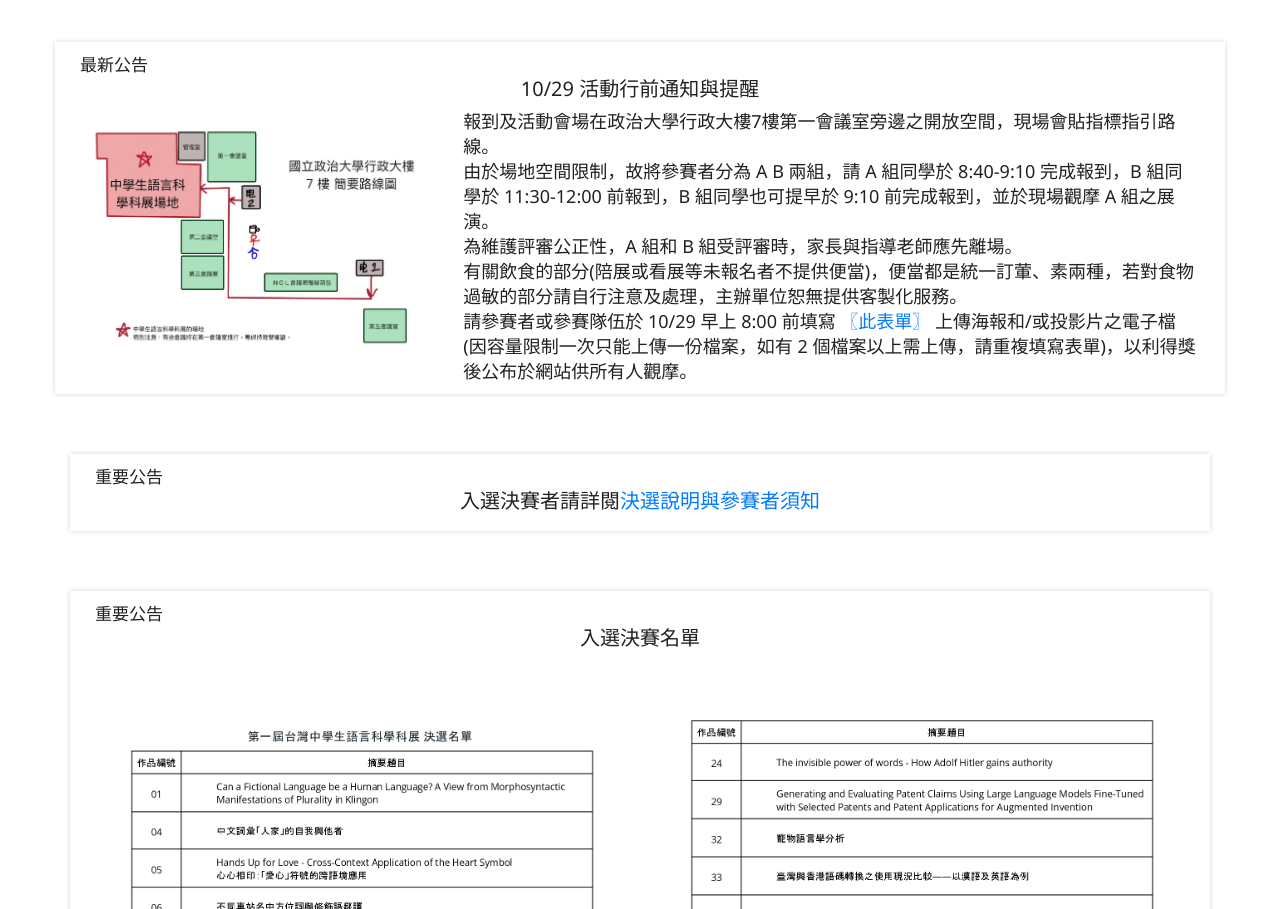
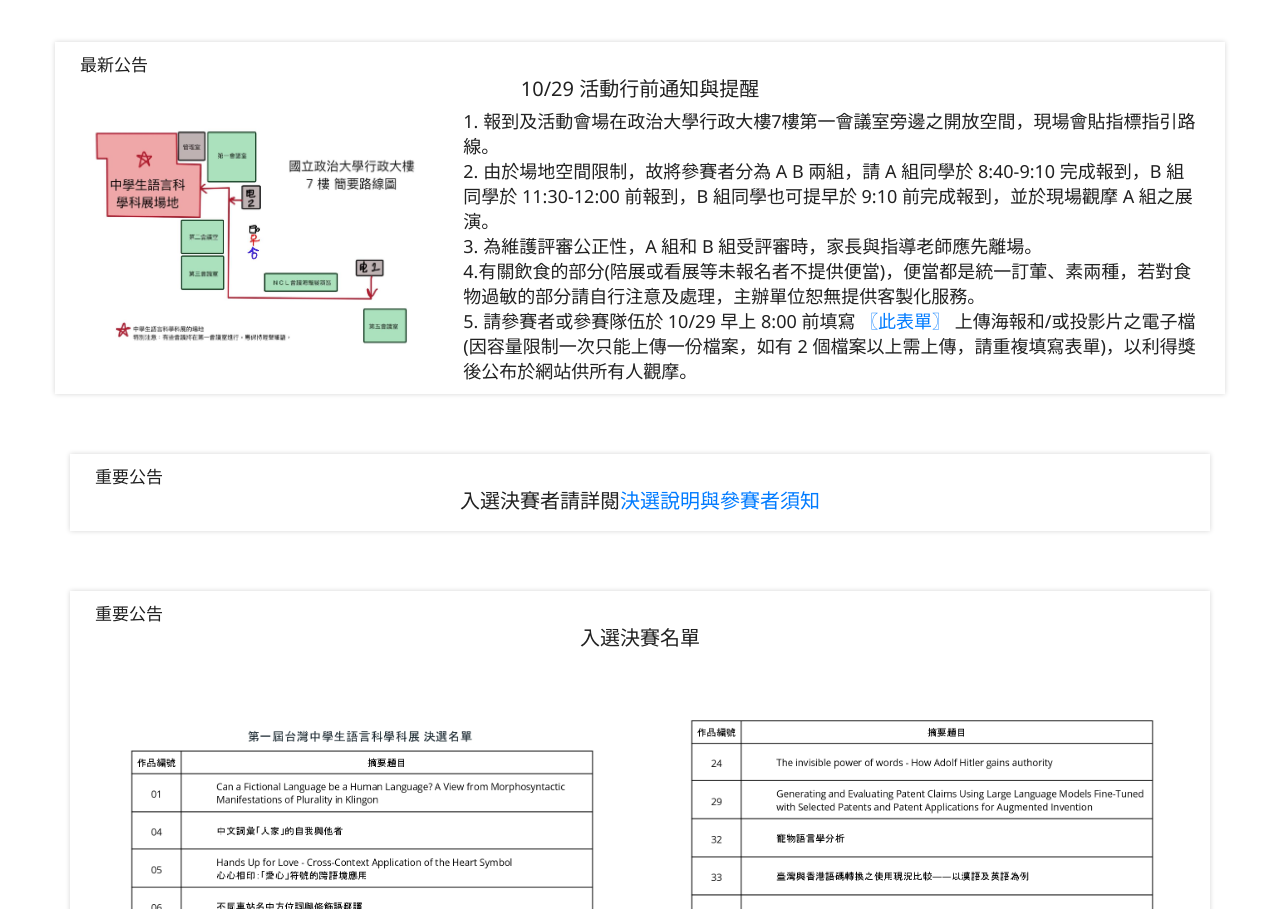
Before and after one commit to ioltw/scifair, a plain HTML site: page index.html in a window 1280 px wide. Shown: the part 1825-2734 px from the top of the page. Drawn offline with Linux system fonts and the light colour scheme; files whose address does not match are found by name.

Commit message:
Update index.html

```diff
--- a/index.html
+++ b/index.html
@@ -211,11 +211,11 @@
                           </div>
                           <div class="col-md-8 col-lg-8 col-xs-12 text-left pd15">
                               <ul class="Important">
-                              <li> 報到及活動會場在政治大學行政大樓7樓第一會議室旁邊之開放空間，現場會貼指標指引路線。</li>
-                              <li> 由於場地空間限制，故將參賽者分為 A B 兩組，請 A 組同學於 8:40-9:10 完成報到，B 組同學於 11:30-12:00 前報到，B 組同學也可提早於 9:10 前完成報到，並於現場觀摩 A 組之展演。</li>
-                              <li> 為維護評審公正性，A 組和 B 組受評審時，家長與指導老師應先離場。</li>
-                              <li> 有關飲食的部分(陪展或看展等未報名者不提供便當)，便當都是統一訂葷、素兩種，若對食物過敏的部分請自行注意及處理，主辦單位恕無提供客製化服務。</li>
-                              <li> 請參賽者或參賽隊伍於 10/29 早上 8:00 前填寫 <a href="https://forms.gle/y8wkQAeBi7zRC8Fj7">〖此表單〗</a> 上傳海報和/或投影片之電子檔 (因容量限制一次只能上傳一份檔案，如有 2 個檔案以上需上傳，請重複填寫表單)，以利得獎後公布於網站供所有人觀摩。</li>
+                              <li> 1. 報到及活動會場在政治大學行政大樓7樓第一會議室旁邊之開放空間，現場會貼指標指引路線。</li>
+                              <li> 2. 由於場地空間限制，故將參賽者分為 A B 兩組，請 A 組同學於 8:40-9:10 完成報到，B 組同學於 11:30-12:00 前報到，B 組同學也可提早於 9:10 前完成報到，並於現場觀摩 A 組之展演。</li>
+                              <li> 3. 為維護評審公正性，A 組和 B 組受評審時，家長與指導老師應先離場。</li>
+                              <li> 4.有關飲食的部分(陪展或看展等未報名者不提供便當)，便當都是統一訂葷、素兩種，若對食物過敏的部分請自行注意及處理，主辦單位恕無提供客製化服務。</li>
+                              <li> 5. 請參賽者或參賽隊伍於 10/29 早上 8:00 前填寫 <a href="https://forms.gle/y8wkQAeBi7zRC8Fj7">〖此表單〗</a> 上傳海報和/或投影片之電子檔 (因容量限制一次只能上傳一份檔案，如有 2 個檔案以上需上傳，請重複填寫表單)，以利得獎後公布於網站供所有人觀摩。</li>
                               </ul>
                           </div>
                       </div>
```
